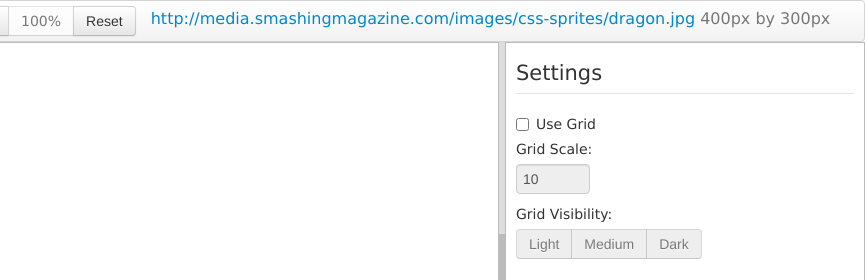
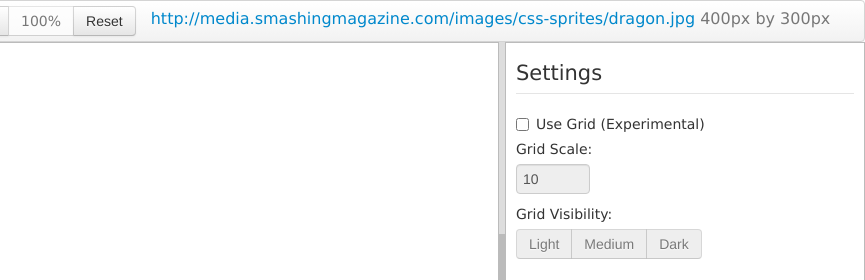
Before and after one commit to jrowny/SpriteHero, a plain HTML site: page index.html in a window 1280 px wide. Shown: the top 280 px of the page, 415-1280 px from the left. Drawn offline with Linux system fonts and the light colour scheme.

Commit message:
tweaks, about page

```diff
--- a/index.html
+++ b/index.html
@@ -73,7 +73,7 @@
         <fieldset>
           <legend>Settings</legend>
 
-          <label class="checkbox"><input type="checkbox" ng-model="settings.gridEnabled"/> Use Grid</label>
+          <label class="checkbox"><input type="checkbox" ng-model="settings.gridEnabled"/> Use Grid (Experimental)</label>
           <label for="numGrid">Grid Scale:</label>
           <input type="number" id="numGrid" name="numGrid" ng-model="settings.grid" class="input-mini" ng-disabled="!settings.gridEnabled"/>
           <label>Grid Visibility:</label>
```
